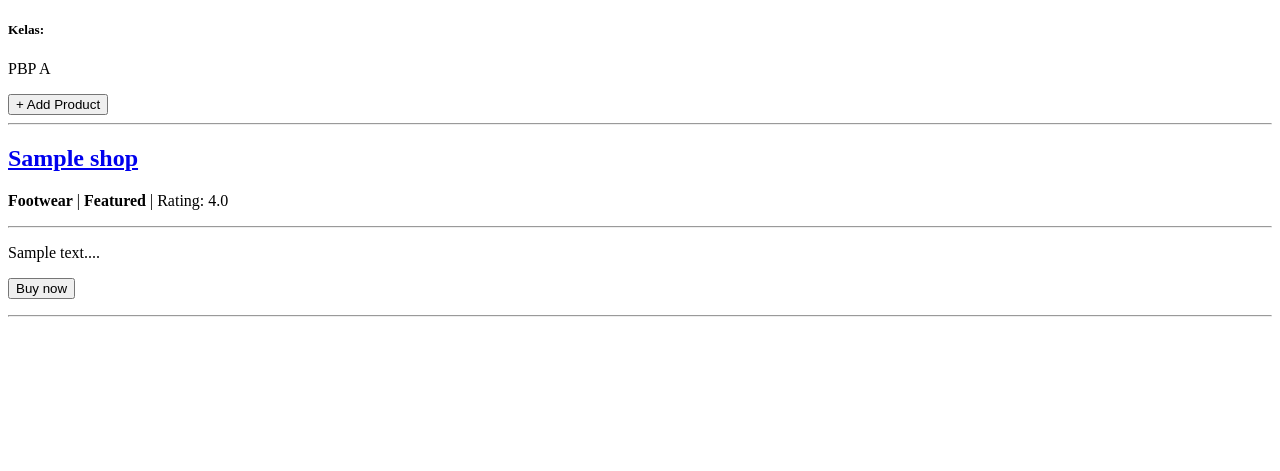
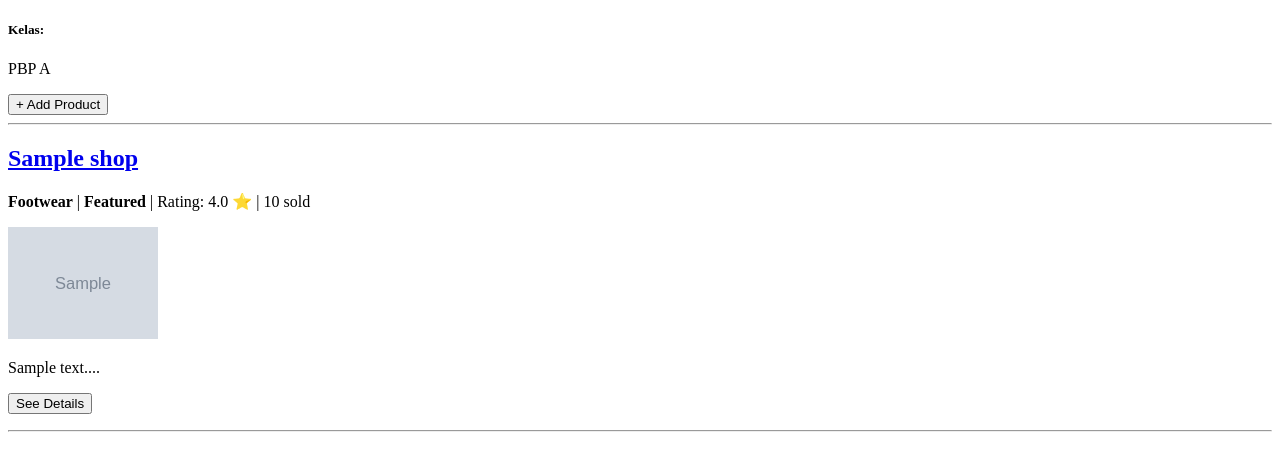
Before and after one commit to Frsxk/footballpedia, a Django app: page / in a window 1280 px wide. Shown: the part 157-628 px from the top of the page. Run offline with Django 5.2, Linux system fonts and the light colour scheme; tables that the repository leaves empty hold one stand-in row (values such as "Sample post"); grey boxes marked "Sample" are stand-in pictures.

Commit message:
Tugas 3 Completed

```diff
--- a/main/templates/main.html
+++ b/main/templates/main.html
@@ -21,21 +21,20 @@
 {% for shop in shop_list %}
 <div>
     <a href="{% url 'main:show_shop' shop.id %}">
-        <h2>{{ shop.name }}</h3>
+        <h2>{{ shop.name }}</h2>
     </a>
 
     <p><b>{{ shop.get_category_display }}</b>{% if shop.is_featured %} |
-    <b>Featured</b>{% endif %} | Rating: {{ shop.rating }}</p>
-    <hr>
+    <b>Featured</b>{% endif %} | Rating: {{ shop.rating }} ⭐ | {{ shop.quantity }} sold</p>
 
-    {% if shop.thumnail %}
-    <img src="{{ shop.thumnail }}" alt="Thumbnail" width="150px" height-auto>
+    {% if shop.thumbnail %}
+    <img src="{{ shop.thumbnail }}" alt="Thumbnail" width="150px" height-auto>
     <br />
     {% endif %}
 
     <p>{{ shop.description|truncatewords:25 }}...</p>
 
-    <p><a href="{% url 'main:show_shop' shop.id %}"><button>Buy now</button></a></p>
+    <p><a href="{% url 'main:show_shop' shop.id %}"><button>See Details</button></a></p>
 </div>
 <hr>
 {% endfor %}
--- a/main/templates/shop_detail.html
+++ b/main/templates/shop_detail.html
@@ -5,7 +5,7 @@
 
 <h1>{{ shop.name }}</h1>
 <p><b>{{ shop.get_category_display }}</b>{% if shop.is_featured %} |
-    <b>Featured</b>{% endif %} | Rating: {{ shop.rating }}</p>
+    <b>Featured</b>{% endif %} | Rating: {{ shop.rating }} ⭐ | {{ shop.quantity }} sold</p>
 
 {% if shop.thumbnail %}
 <img src="{{ shop.thumbnail }}" alt="shop thumbnail" width="300">
--- a/main/urls.py
+++ b/main/urls.py
@@ -9,6 +9,6 @@ urlpatterns = [
     path('shop/<str:id>/', show_shop, name='show_shop'),
     path('xml/', show_xml, name='show_xml'),
     path('json/', show_json, name='show_json'),
-    path('xml/<str:shop_id>/', show_xml_by_id, name='show_xml_by_id'),
-    path('json/<str:shop_id>/', show_json_by_id, name='show_json_by_id'),
+    path('xml/<uuid:shop_id>/', show_xml_by_id, name='show_xml_by_id'),
+    path('json/<uuid:shop_id>/', show_json_by_id, name='show_json_by_id'),
 ]
--- a/main/views.py
+++ b/main/views.py
@@ -56,7 +56,7 @@ def show_xml_by_id(request, shop_id):
 def show_json_by_id(request, shop_id):
     try:
         shop_item = Shop.objects.filter(pk=shop_id)
-        json_data = serializers.serialize("json", [shop_item])
+        json_data = serializers.serialize("json", shop_item)
         return HttpResponse(json_data, content_type="application/json")
     except Shop.DoesNotExist:
         return HttpResponse(status=404)
```
Also changed, not shown: README.md.
